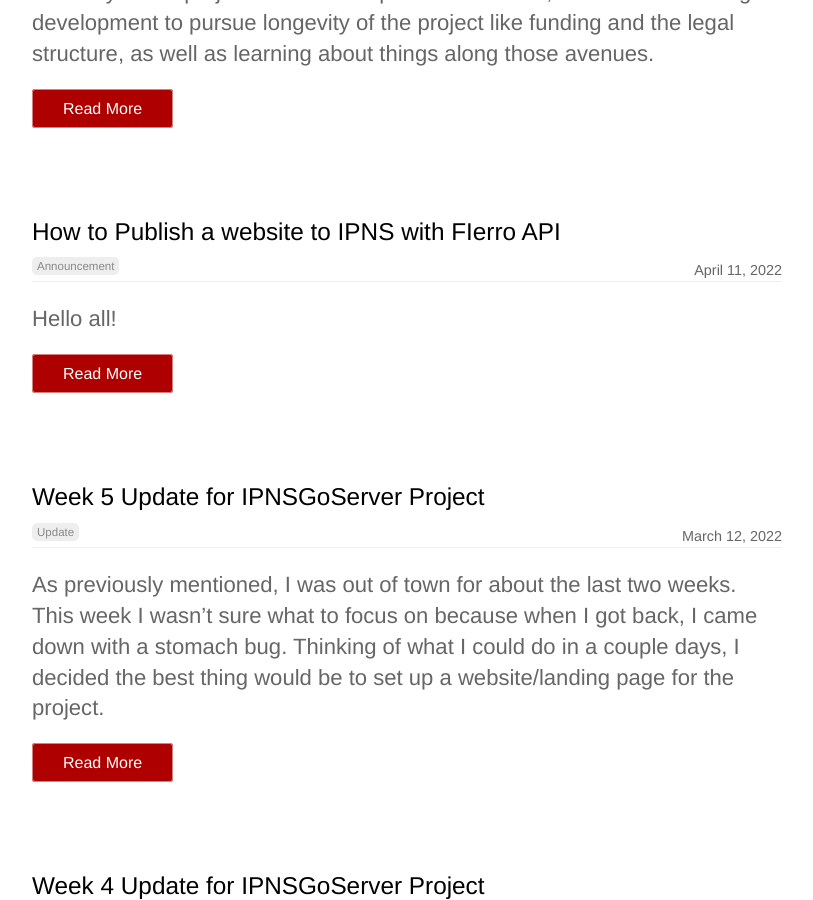
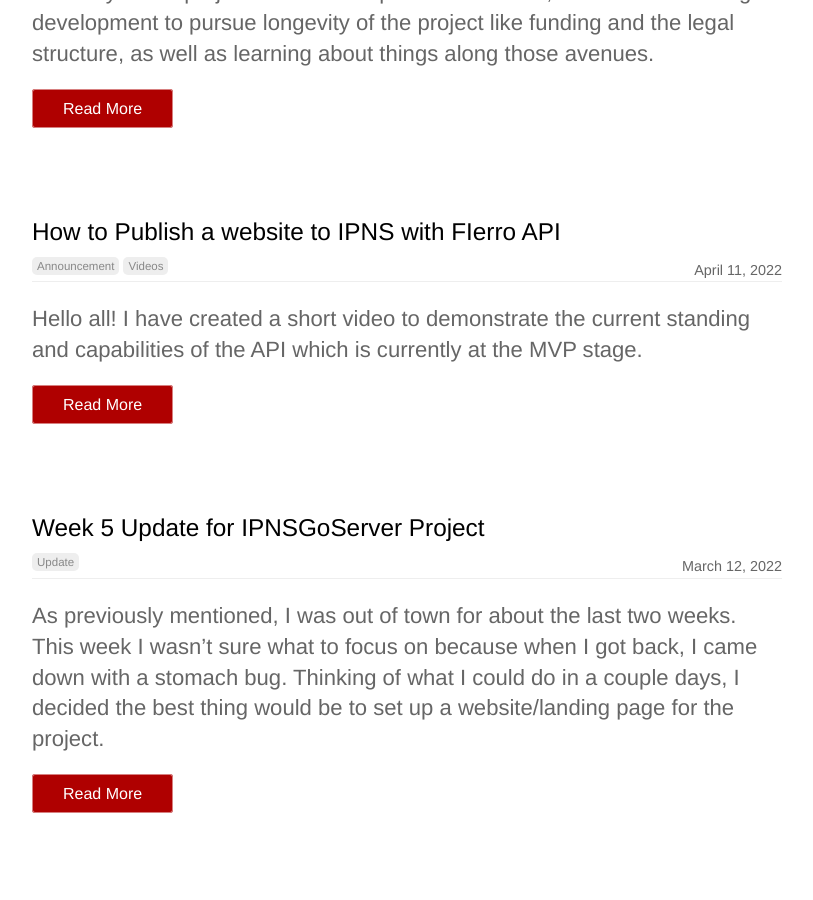
Before and after one commit to mrodriguez3313/LandingSite, a Jekyll site: the page built from blog/index.html, in a window 1280 px wide and 900 px high, scrolled down 1437 px. Shown: the whole window, without its empty margins (233-1046 px from the left). Built offline with Jekyll 4.4.1, drawn with Linux system fonts in a browser that asks for light colours; the list of posts is cut into pages by our own code.

Commit message:
Edit to add new category for videos

```diff
--- a/_posts/2022-04-11-Announcement.md
+++ b/_posts/2022-04-11-Announcement.md
@@ -3,10 +3,10 @@ date: 2022-04-11
 title: How to Publish a website to IPNS with FIerro API
 categories:
   - Announcement
+  - videos
 author_staff_member: Marco
 ---
 Hello all!
-
 I have created a short video to demonstrate the current standing and capabilities of the API which is currently at the MVP stage.
 
   <p>
```
